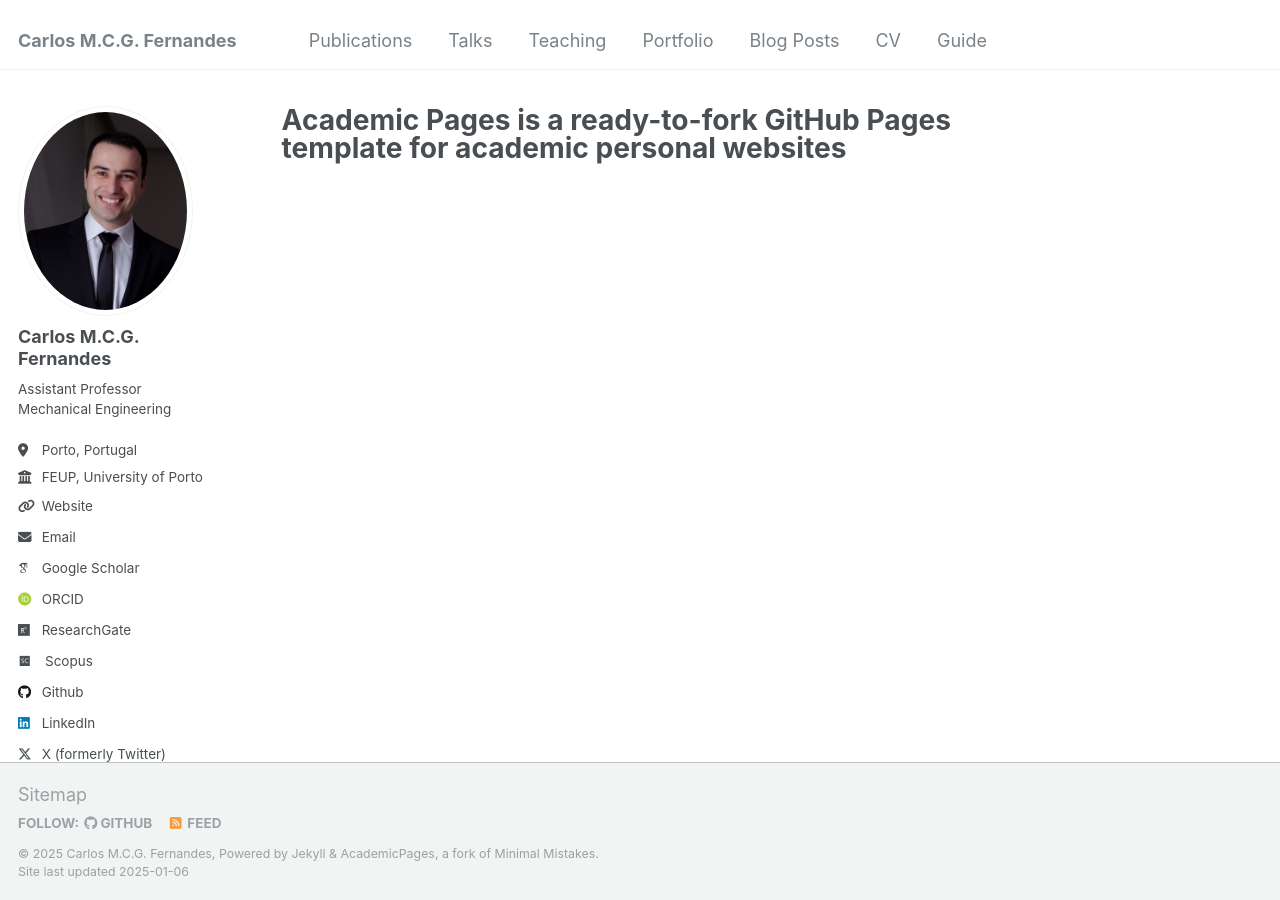
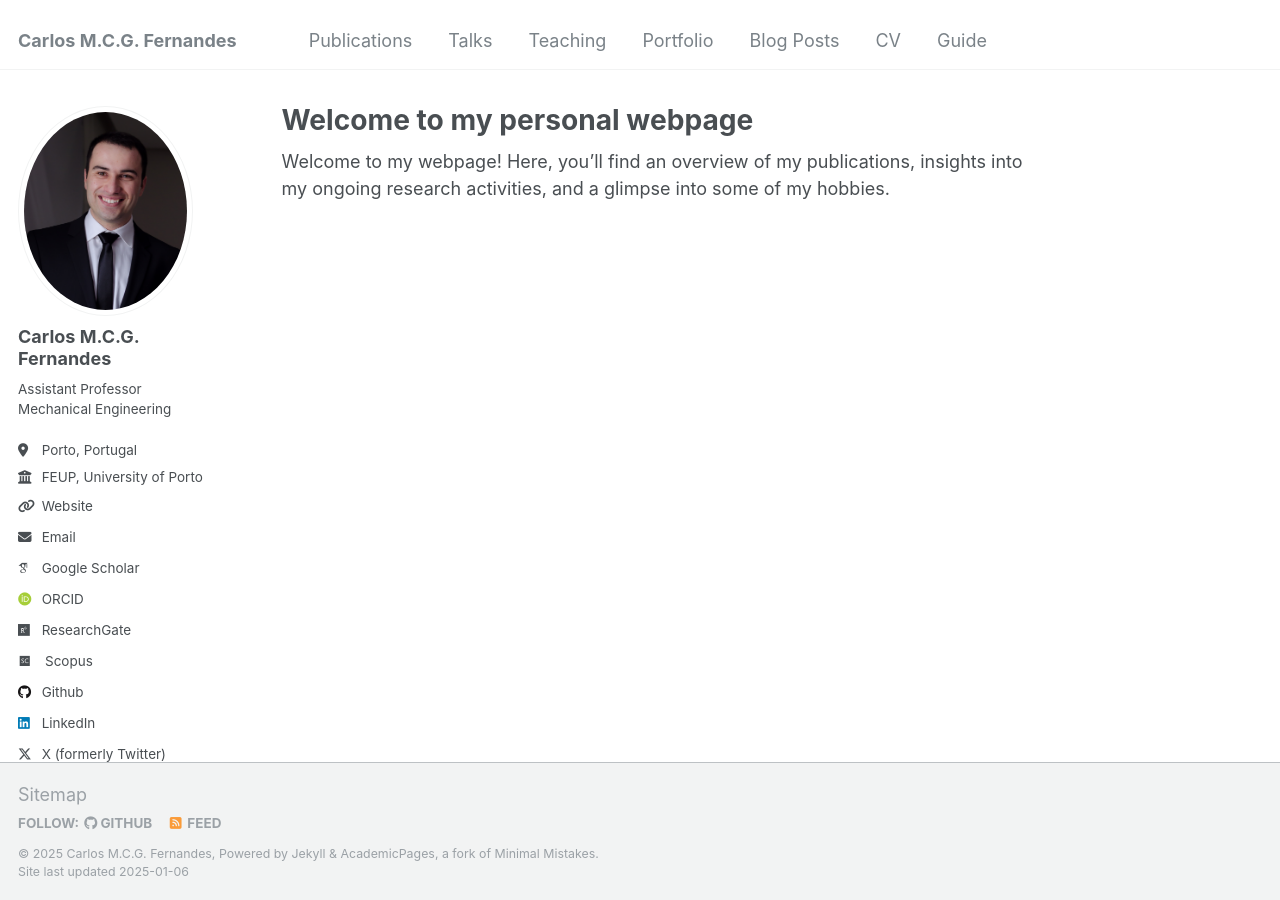
Before and after one commit to cfernandesFEUP/cfernandesFEUP.github.io, a Jekyll site: the page built from _pages/about.md, in a window 1280 px wide. Built offline with Jekyll 4.4.1, drawn with Linux system fonts in a browser that asks for light colours; some web fonts are replaced.

Commit message:
Update about.md

```diff
--- a/_pages/about.md
+++ b/_pages/about.md
@@ -1,8 +1,10 @@
 ---
 permalink: /
-title: "Academic Pages is a ready-to-fork GitHub Pages template for academic personal websites"
+title: "Welcome to my personal webpage"
 author_profile: true
 redirect_from:
   - /about/
   - /about.html
 ---
+
+Welcome to my webpage! Here, you’ll find an overview of my publications, insights into my ongoing research activities, and a glimpse into some of my hobbies.
```
